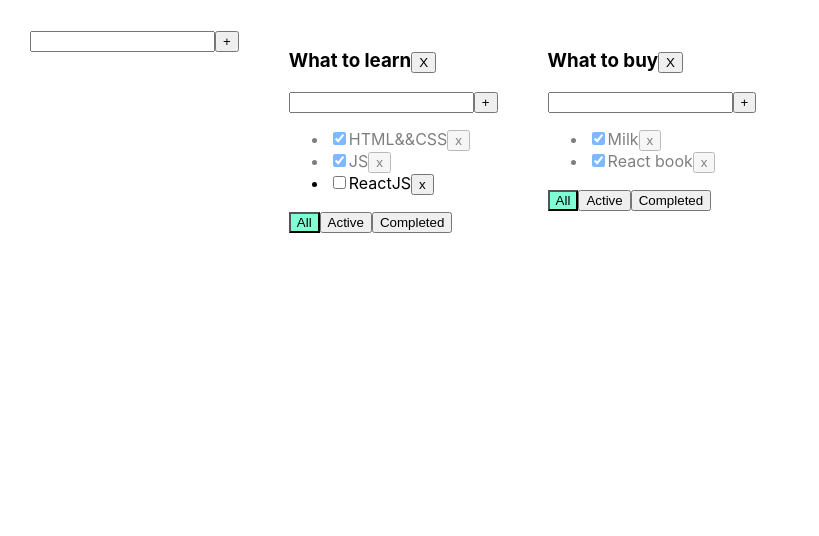
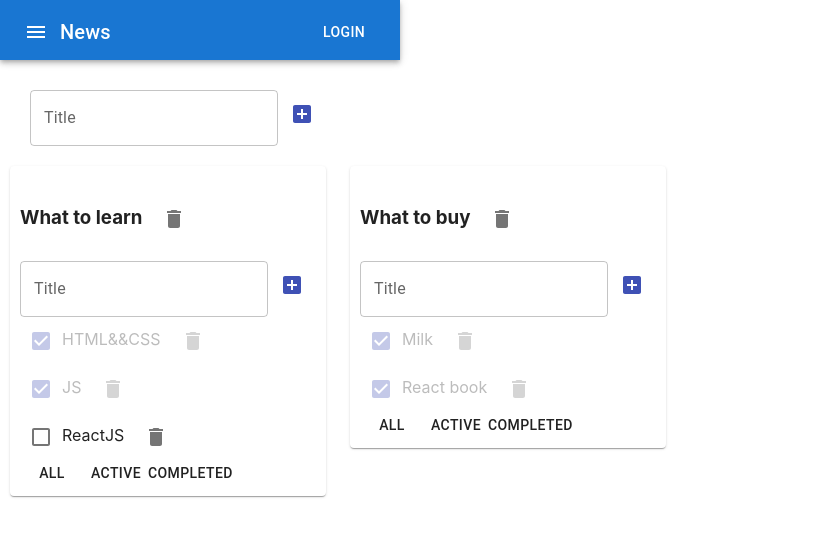
Before and after one commit to AlexJediVoin/TaskManager-Todolist, a React (Create React App) app: page / in a window 1280 px wide. Shown: the top 536 px of the page, without its empty margins (0-819 px from the left). Built offline with nearby package versions, Linux system fonts and the light colour scheme.

Commit message:
Material UI added

```diff
--- a/package.json
+++ b/package.json
@@ -3,6 +3,11 @@
   "version": "0.1.0",
   "private": true,
   "dependencies": {
+    "@emotion/react": "^11.9.0",
+    "@emotion/styled": "^11.8.1",
+    "@material-ui/core": "^4.12.4",
+    "@mui/icons-material": "^5.6.2",
+    "@mui/material": "^5.6.3",
     "@testing-library/jest-dom": "^4.2.4",
     "@testing-library/react": "^9.3.2",
     "@testing-library/user-event": "^7.1.2",
--- a/src/AddItemForm.tsx
+++ b/src/AddItemForm.tsx
@@ -1,15 +1,19 @@
+import {Button} from "@material-ui/core";
 import React, {ChangeEvent, KeyboardEvent, useState} from "react";
+import {IconButton, TextField} from "@mui/material";
+import {AddBox} from "@mui/icons-material";
 
 type AddItemFormPropsType = {
     addItem: (itemTitle: string) => void
 }
-export function AddItemForm (props:AddItemFormPropsType) {
+
+export function AddItemForm(props: AddItemFormPropsType) {
     let [titleList, setTitle] = useState("");
     let [error, setError] = useState<string | null>(null);
     const onChangeSetTitle = (e: ChangeEvent<HTMLInputElement>) => {
         setTitle(e.currentTarget.value);
     }
-    const onKeyPressAddItem= (e: KeyboardEvent<HTMLInputElement>) => {
+    const onKeyPressAddItem = (e: KeyboardEvent<HTMLInputElement>) => {
         setError(null);
         if (e.charCode === 13) {
             addItem();
@@ -25,13 +29,17 @@ export function AddItemForm (props:AddItemFormPropsType) {
         }
     }
     return (<div>
-            <input value={titleList}
-                   onChange={onChangeSetTitle}
-                   onKeyPress={onKeyPressAddItem}
-                   className={error ? "error" : ''}
+            <TextField variant={"outlined"}
+                       value={titleList}
+                       onChange={onChangeSetTitle}
+                       onKeyPress={onKeyPressAddItem}
+                       error={!!error}
+                       label={'Title'}
+                       helperText={error}
             />
-            <button onClick={addItem}>+</button>
-            {error && <div className={"error_message"}>Заполни строку!</div>}
+            <IconButton color={"primary"} onClick={addItem}>
+                <AddBox/>
+            </IconButton>
         </div>
     )
 }
--- a/src/App.css
+++ b/src/App.css
@@ -1,24 +1,15 @@
-.App {
-    padding: 30px;
-    display: flex;
+.isDone {
+    opacity: 0.3;
+}
+.active_filter {
+    color: red;
+}
+.AppBar {
+
 }
 
-.App > div {
-    margin-right: 50px;
+.App {
+    padding: 0px;
+    margin: 0px;
+    width: 100%;
 }
-
-.error {
-    border: red 1px solid;
-}
-
-.error_message {
-    color: red;
-}
-
-.active_filter {
-    background-color: aquamarine;
-}
-
-.isDone {
-    opacity: 0.5;
-}
--- a/src/App.tsx
+++ b/src/App.tsx
@@ -3,6 +3,13 @@ import './App.css';
 import {TaskType, TodoList} from "./TodoList";
 import {v1} from "uuid";
 import {AddItemForm} from "./AddItemForm";
+import AppBar from '@mui/material/AppBar';
+import Toolbar from '@mui/material/Toolbar';
+import Typography from '@mui/material/Typography';
+import Button from '@mui/material/Button';
+import IconButton from '@mui/material/IconButton';
+import MenuIcon from '@mui/icons-material/Menu';
+import {Container, Grid, Paper} from '@mui/material';
 
 export type FilterValuesType = 'all' | 'completed' | 'active';
 export type TodoListType = {
@@ -12,6 +19,26 @@ export type TodoListType = {
 }
 type TaskStateType = {
     [key: string]: Array<TaskType>
+}
+
+export function ButtonAppBar() {
+    return (
+        <AppBar position={"static"}>
+            <Toolbar>
+                <IconButton
+                    edge="start"
+                    color="inherit"
+                    aria-label="menu"
+                >
+                    <MenuIcon/>
+                </IconButton>
+                <Typography variant="h6">
+                    News
+                </Typography>
+                <Button color="inherit">Login</Button>
+            </Toolbar>
+        </AppBar>
+    );
 }
 
 function App() {
@@ -31,7 +58,7 @@ function App() {
             filter: 'all'
         }
     ])
-    let [tasks, setTasks] = useState <TaskStateType>({
+    let [tasks, setTasks] = useState<TaskStateType>({
         [todoListId1]:
             [
                 {id: v1(), title: "HTML&&CSS", isDone: true},
@@ -95,11 +122,33 @@ function App() {
     const addTodoList = (title: string) => {
         let newTodoListId = v1();
         setTodoLists([...todoLists, {id: newTodoListId, title: title, filter: "all"}])
-        setTasks({...tasks,[newTodoListId]: []})
+        setTasks({...tasks, [newTodoListId]: []})
     }
     return (
         <div className={"App"}>
+
+            <AppBar position={"static"} style={{width: "400px", height: "60px"}}>
+                <Toolbar>
+                    <IconButton
+                        edge="start"
+                        color="inherit"
+                        aria-label="menu"
+                        sx={{mr: 2}}
+                    >
+                        <MenuIcon/>
+                    </IconButton>
+                    <Typography variant="h6" sx={{flexGrow: 1}}>
+                        News
+                    </Typography>
+                    <Button color="inherit">Login</Button>
+                </Toolbar>
+            </AppBar>
+
+            <Container fixed style={{padding: "5px", margin: "5px"}}>
+                <Grid container style={{padding: "20px"}}>
                     <AddItemForm addItem={addTodoList}/>
+                </Grid>
+                <Grid container spacing={3}>
                     {
                         todoLists.map(tl => {
                             let allTodolistTasks = tasks[tl.id];
@@ -111,7 +160,9 @@ function App() {
                             if (tl.filter === 'completed') {
                                 taskForTodoList = allTodolistTasks.filter(t => t.isDone);
                             }
-                    return <TodoList
+                            return <Grid item>
+                                <Paper style={{padding: "10px"}}>
+                                    <TodoList
                                         key={tl.id}
                                         id={tl.id}
                                         title={tl.title}
@@ -125,8 +176,12 @@ function App() {
                                         changeTaskTitle={changeTaskTitle}
                                         changeTodoListTitle={changeTodoListTitle}
                                     />
-                })
-            }
+                                </Paper>
+                            </Grid>
+                        })}
+                </Grid>
+            </Container>
+
         </div>
     );
 }
--- a/src/EditableSpan.tsx
+++ b/src/EditableSpan.tsx
@@ -1,11 +1,12 @@
 import React, {ChangeEvent, KeyboardEvent, useState} from 'react';
+import {TextField} from "@mui/material";
 
 type EditableSpanPropsType = {
     title: string
     changeTitle: (title: string) => void
 }
 
-const EditableSpan = (props:EditableSpanPropsType) => {
+const EditableSpan = (props: EditableSpanPropsType) => {
     const [editMode, setEditMode] = useState<boolean>(false);
     let [title, setTitle] = useState(props.title);
     const onEditMode = () => setEditMode(true);
@@ -25,7 +26,7 @@ const EditableSpan = (props:EditableSpanPropsType) => {
         <React.Fragment>
             {
                 editMode
-                    ? <input
+                    ? <TextField
                         value={title}
                         autoFocus={true}
                         onBlur={offEditMode}
--- a/src/TodoList.tsx
+++ b/src/TodoList.tsx
@@ -3,6 +3,10 @@ import {FilterValuesType} from "./App";
 import './App.css'
 import {AddItemForm} from "./AddItemForm";
 import EditableSpan from "./EditableSpan";
+import {Delete} from "@mui/icons-material";
+import {Button, IconButton} from "@mui/material";
+import {Checkbox} from "@material-ui/core";
+
 
 export type  TaskType = {
     id: string,
@@ -20,7 +24,7 @@ type PropsType = {
     addTask: (titleList: string, todoListId: string) => void,
     changeTaskStatus: (id: string, isDone: boolean, todoListId: string) => void
     changeTaskTitle: (id: string, title: string, todolistId: string) => void
-    changeTodoListTitle: (todoListId: string, newTitleTodoList: string) =>void
+    changeTodoListTitle: (todoListId: string, newTitleTodoList: string) => void
 };
 
 export function TodoList(props: PropsType) {
@@ -47,10 +51,14 @@ export function TodoList(props: PropsType) {
         <div>
             <h3>
                 <EditableSpan title={props.title} changeTitle={changeTodoListTitle}/>
-                <button onClick={onRemoveTodolist}>X</button>
+                <Button onClick={onRemoveTodolist}>
+                    <IconButton onClick={onRemoveTodolist}>
+                        <Delete/>
+                    </IconButton>
+                </Button>
             </h3>
             <AddItemForm addItem={addTask}/>
-            <ul>
+            <div>
                 {
                     props.tasks.map(t => {
                         const onClickHandler = () => {
@@ -63,29 +71,36 @@ export function TodoList(props: PropsType) {
                         const changeTaskTitle = (newTitle: string) => {
                             props.changeTaskTitle(t.id, newTitle, props.id);
                         }
-                        return <li key={t.id} className={t.isDone ? "isDone" : ''}>
-                            <input type="checkbox" checked={t.isDone}
-                                   onChange={onChangeHandlerTaskStatus}/>
+                        return <div key={t.id} className={t.isDone ? "isDone" : ''}>
+                            <Checkbox checked={t.isDone} color={"primary"}
+                                      onChange={onChangeHandlerTaskStatus}></Checkbox>
+
                             {
                                 t.isDone
                                     ? <span>{t.title}</span>
                                     : <EditableSpan title={t.title} changeTitle={changeTaskTitle}/>
                             }
 
-                            <button onClick={onClickHandler}>x</button>
-                        </li>
+                            <Button onClick={onClickHandler}>
+                                <IconButton onClick={onClickHandler}>
+                                    <Delete/>
+                                </IconButton>
+                            </Button>
+                        </div>
                     })
                 }
-            </ul>
+            </div>
             <div>
-                <button className={props.filter === 'all' ? "active_filter" : ''} onClick={onAllClickHandler}>All
-                </button>
-                <button className={props.filter === 'active' ? "active_filter" : ''}
-                        onClick={onActiveClickHandler}>Active
-                </button>
-                <button className={props.filter === 'completed' ? "active_filter" : ''}
-                        onClick={onCompletedClickHandler}>Completed
-                </button>
+                <Button onClick={onAllClickHandler}
+                        color={"success"} variant={props.filter === 'all' ? 'outlined' : 'text'}>All
+                </Button>
+                <Button
+                    onClick={onActiveClickHandler} color={"primary"}
+                    variant={props.filter === 'all' ? 'outlined' : 'text'}> Active
+                </Button>
+                <Button variant={props.filter === 'all' ? 'outlined' : 'text'}
+                        onClick={onCompletedClickHandler} color={"error"}>Completed
+                </Button>
             </div>
         </div>
     )
```
Also changed, not shown: 1 other file (tests, documents, lock files or other folders). Lines whose indentation alone changed are shown as unchanged.
